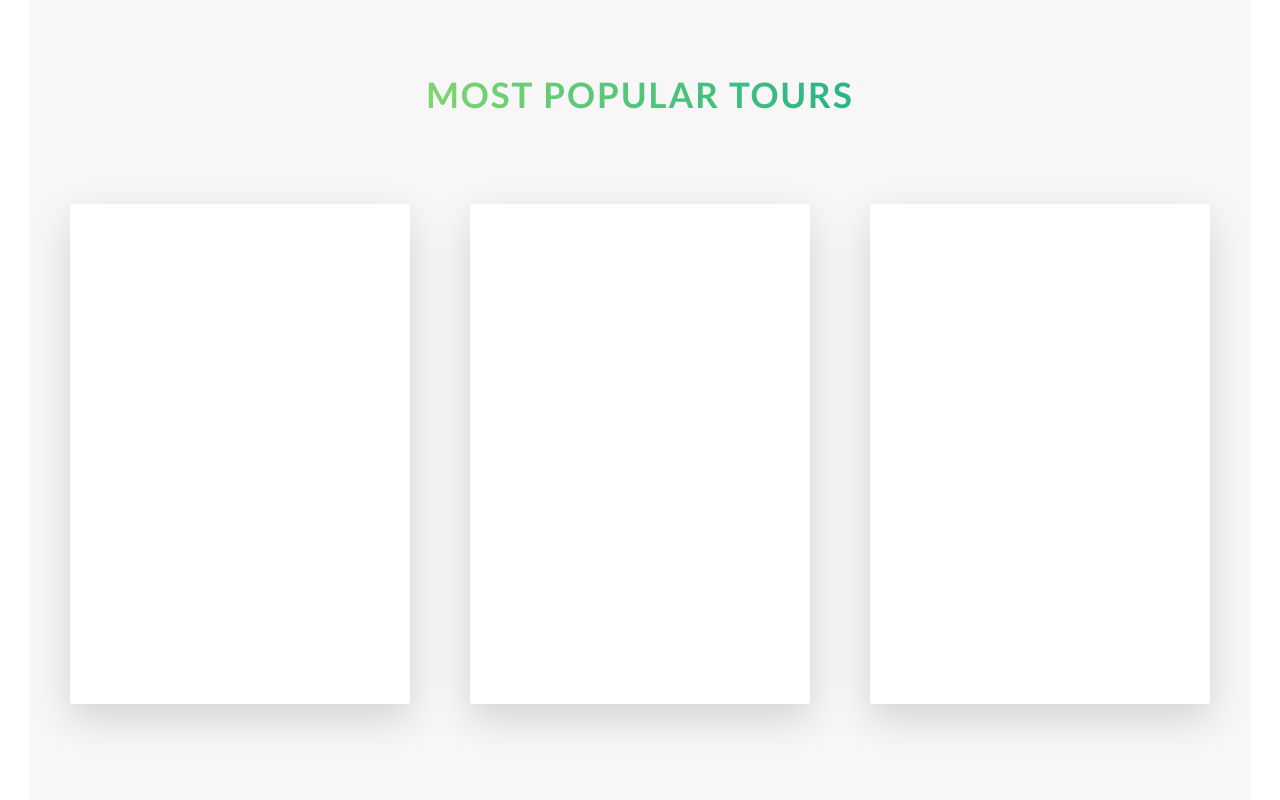
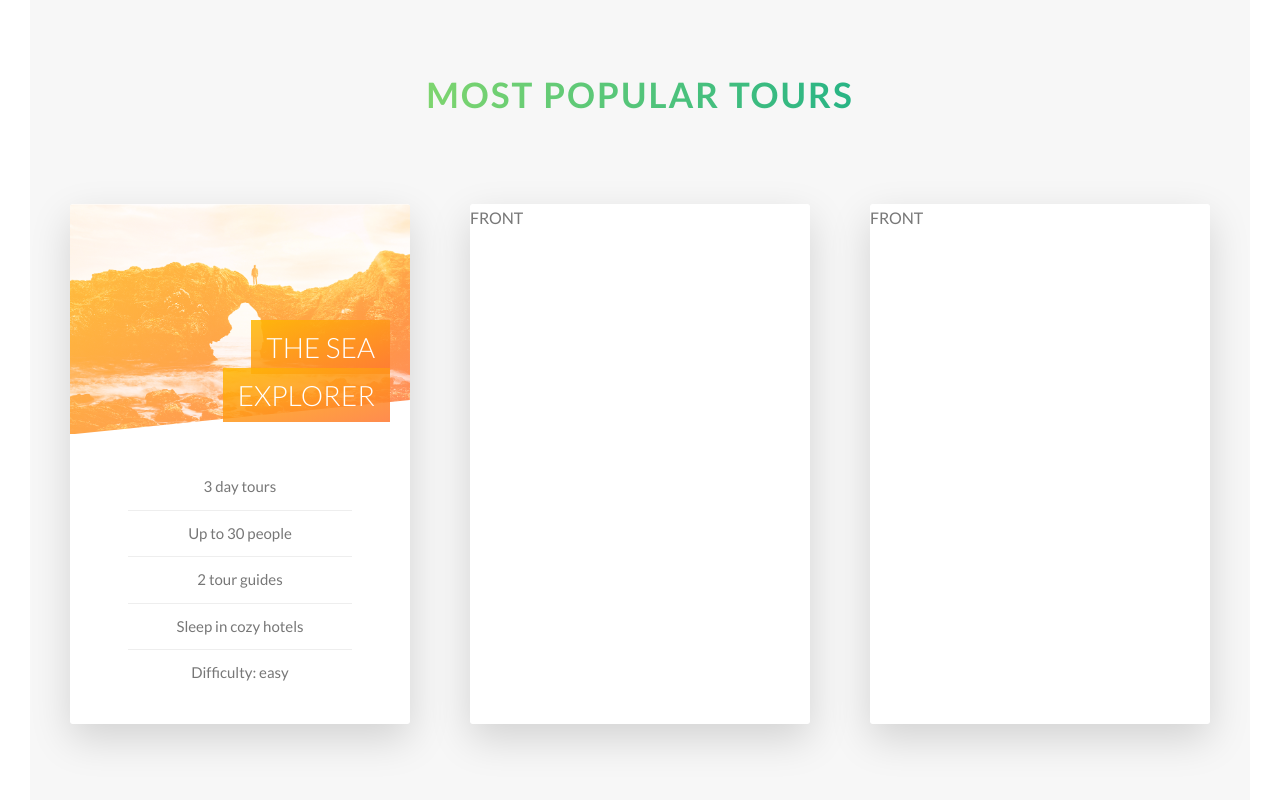
Before and after one commit to iamqwertyloal/Natours, a website: page index.html in a window 1280 px wide. Shown: the part 2272-3072 px from the top of the page. Drawn offline with Linux system fonts and the light colour scheme.

Commit message:
Add markup and styles for front side of card

```diff
--- a/index.html
+++ b/index.html
@@ -145,7 +145,23 @@
         <div class="row">
           <div class="col-1-of-3">
             <div class="card">
-              <div class="card__side card__side--front">FRONT</div>
+              <div class="card__side card__side--front">
+                <div class="card__picture card__picture--1">&nbsp;</div>
+                <h4 class="card__heading">
+                  <span class="card__heading-span card__heading-span--1">
+                    The Sea Explorer
+                  </span>
+                </h4>
+                <div class="card__details">
+                  <ul>
+                    <li>3 day tours</li>
+                    <li>Up to 30 people</li>
+                    <li>2 tour guides</li>
+                    <li>Sleep in cozy hotels</li>
+                    <li>Difficulty: easy</li>
+                  </ul>
+                </div>
+              </div>
               <div class="card__side card__side--back card__side--back-1">
                 BACK
               </div>
--- a/sass/abstracts/_variables.scss
+++ b/sass/abstracts/_variables.scss
@@ -11,6 +11,8 @@ $color-tertiary-light: #2998ff;
 $color-tertiary-dark: #5643fa;
 
 $color-gray-light-1: #f7f7f7;
+$color-gray-light-2: #eee;
+
 $color-gray-dark: #777;
 $color-white: #fff;
 $color-black: #000;
--- a/sass/components/_card.scss
+++ b/sass/components/_card.scss
@@ -1,16 +1,17 @@
 .card {
+  //FUNCTIONALITY
   position: relative;
   perspective: 150rem;
-  height: 50rem;
+  height: 52rem;
 
   &__side {
     position: absolute;
     top: 0;
     left: 0;
     width: 100%;
-    height: 50rem;
-    color: $color-white;
+    height: 52rem;
     border-radius: 3px;
+    overflow: hidden;
     box-shadow: 0 1.5rem 4rem rgba($color-black, 0.15);
     backface-visibility: hidden;
     transition: all 0.8s ease;
@@ -33,9 +34,78 @@
   }
 
   &:hover &__side--front {
-    transform: rotateY(180deg);
+    transform: rotateY(-180deg);
   }
   &:hover &__side--back {
     transform: rotateY(0deg);
   }
+
+  //FRONT SIDE STYLING
+  &__picture {
+    background-size: cover;
+    height: 23rem;
+    background-blend-mode: screen;
+    clip-path: polygon(0 0, 100% 0, 100% 85%, 0 100%);
+
+    &--1 {
+      background-image: linear-gradient(
+          to right bottom,
+          $color-secondary-light,
+          $color-secondary-dark
+        ),
+        url(../img/nat-5.jpg);
+    }
+    &--2 {
+      background-image: url(../img/nat-5.jpg);
+    }
+    &--3 {
+      background-image: url(../img/nat-5.jpg);
+    }
+  }
+
+  &__heading {
+    position: absolute;
+    top: 12rem;
+    right: 2rem;
+    width: 75%;
+    font-size: 2.8rem;
+    font-weight: 300;
+    text-align: right;
+    text-transform: uppercase;
+    color: $color-white;
+  }
+
+  &__heading-span {
+    padding: 1rem 1.5rem;
+    -webkit-box-decoration-break: clone;
+    box-decoration-break: clone;
+
+    &--1 {
+      background-image: linear-gradient(
+        to right bottom,
+        rgba($color-secondary-light, 0.85),
+        rgba($color-secondary-dark, 0.85)
+      );
+    }
+  }
+
+  &__details {
+    padding: 3rem;
+
+    ul {
+      list-style: none;
+      width: 80%;
+      margin: 0 auto;
+
+      li {
+        text-align: center;
+        font-size: 1.5rem;
+        padding: 1rem;
+
+        &:not(:last-child) {
+          border-bottom: 1px solid $color-gray-light-2;
+        }
+      }
+    }
+  }
 }
```
Also changed, not shown: css/style.css.
